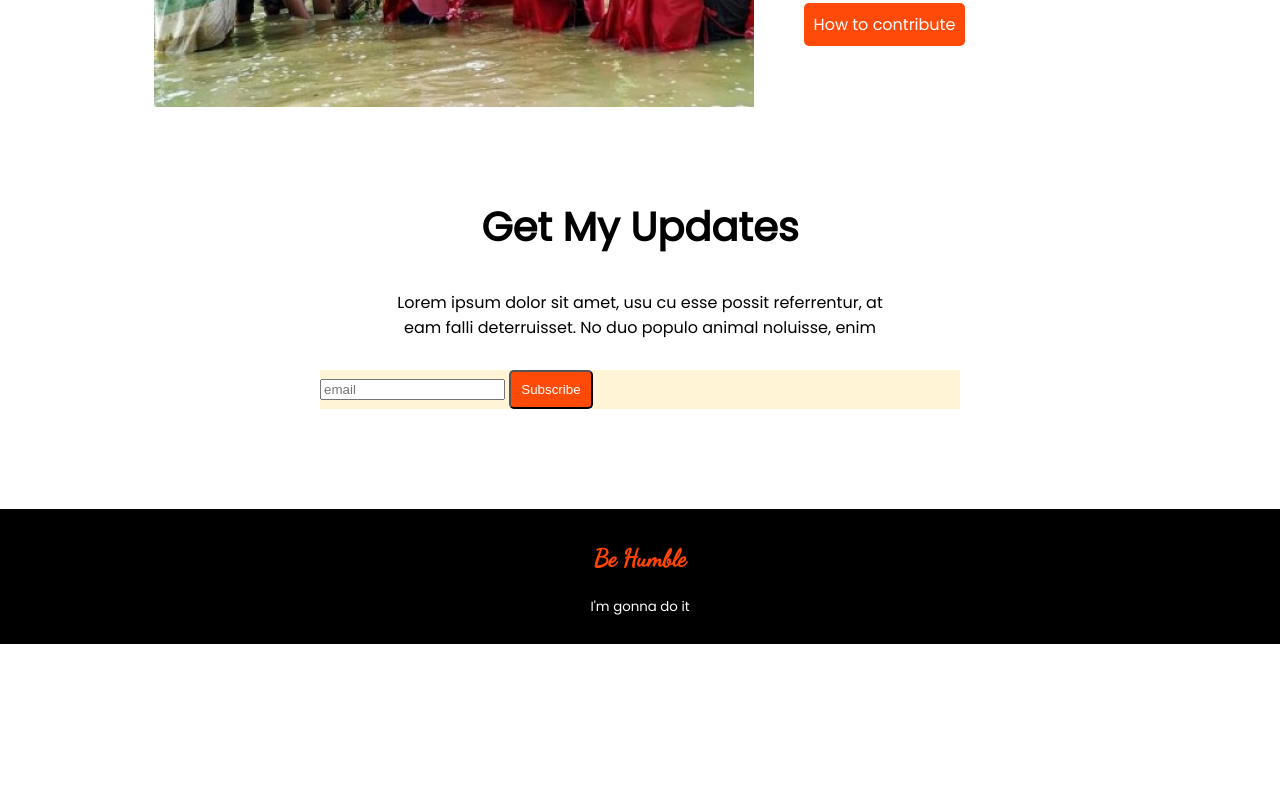
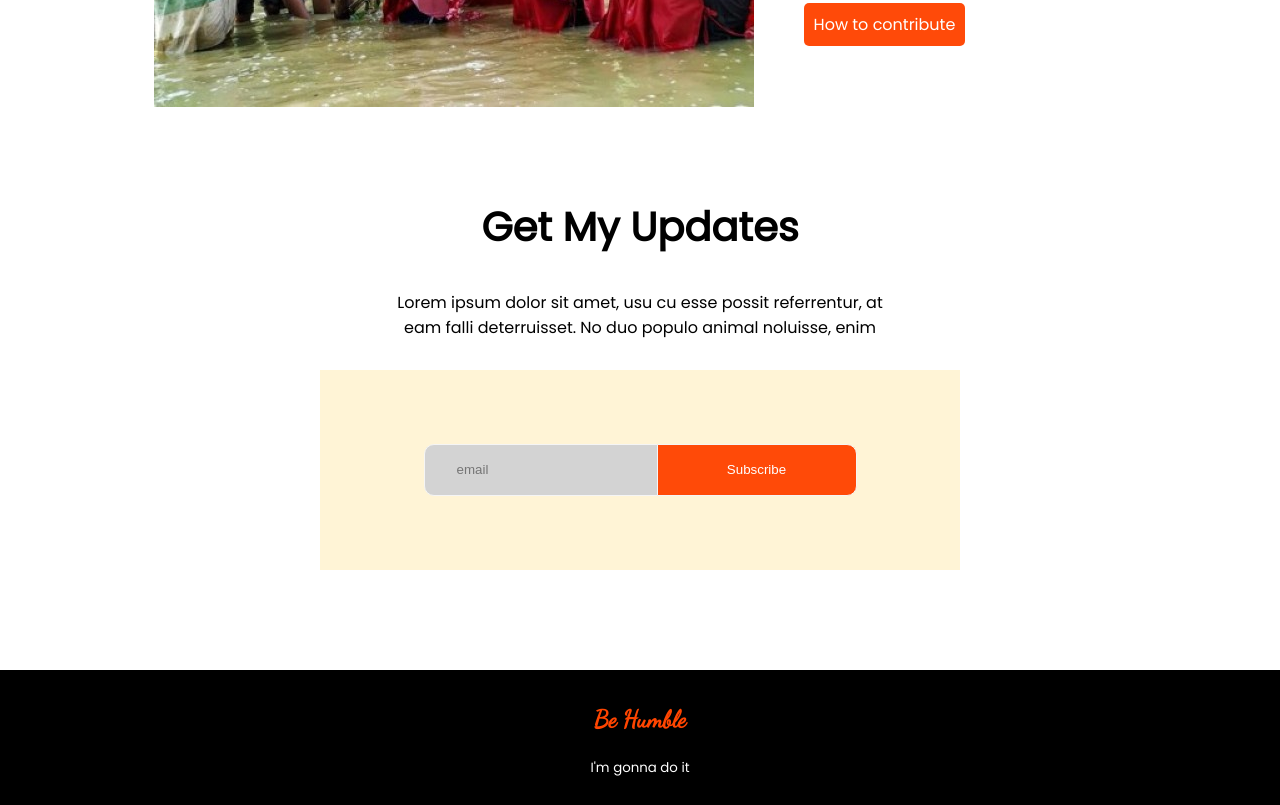
Before and after one commit to nahidbillah/donate-today, a plain HTML site: page index.html in a window 1280 px wide. Shown: the part 2492-3297 px from the top of the page. Before the commit the page ends 3136 px from the top, so only its background shows below. Drawn offline with Linux system fonts and the light colour scheme.

Commit message:
email text field change

```diff
--- a/style.css
+++ b/style.css
@@ -108,13 +108,46 @@ body{
 .margin-image-one{
     margin-left: 50px;
 }
-.email-div{
+.email-div {
     margin-top: 30px;
     margin-right: 25%;
     margin-left: 25%;
+    width: 50%;
+    height: 200px;
     margin-bottom: 100px;
     background-color: rgba(255, 244, 214, 1);
+    display: flex;
+    justify-content: center;
+    align-items: center;
+    gap: 0;
 }
+.email-div input {
+    padding: 0;
+    margin: 0;
+    width: 200px;
+    height: 50px;
+    border-radius: 10px 0 0 10px;
+    border: 1px solid whitesmoke;
+    padding-left: 2rem;
+    background-color: lightgray;
+}
+.email-div button {
+    padding: 0;
+    margin: 0;
+    width: 200px;
+    height: 52px;
+    border-radius: 0;
+    border: 1px solid whitesmoke;
+    border-radius: 0 10px 10px 0;
+    margin-left: -1px;
+}
+input:focus {
+    outline: none;
+  }
+
+
+
+
 .footer{
     text-align: center;
     background-color: black;
```
